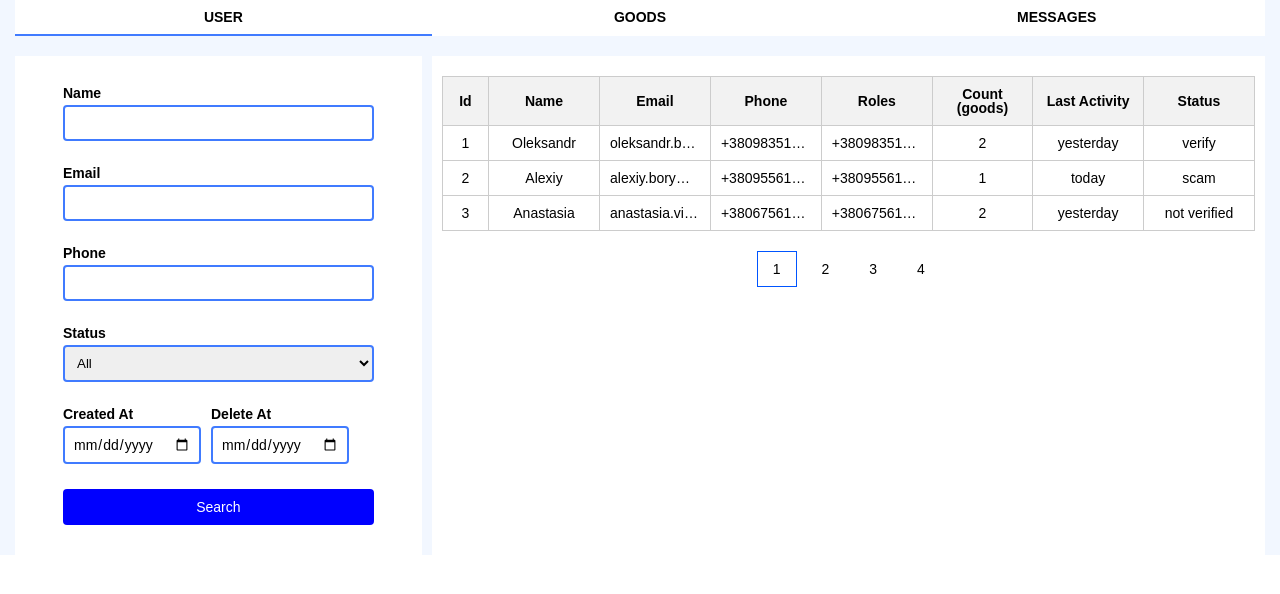
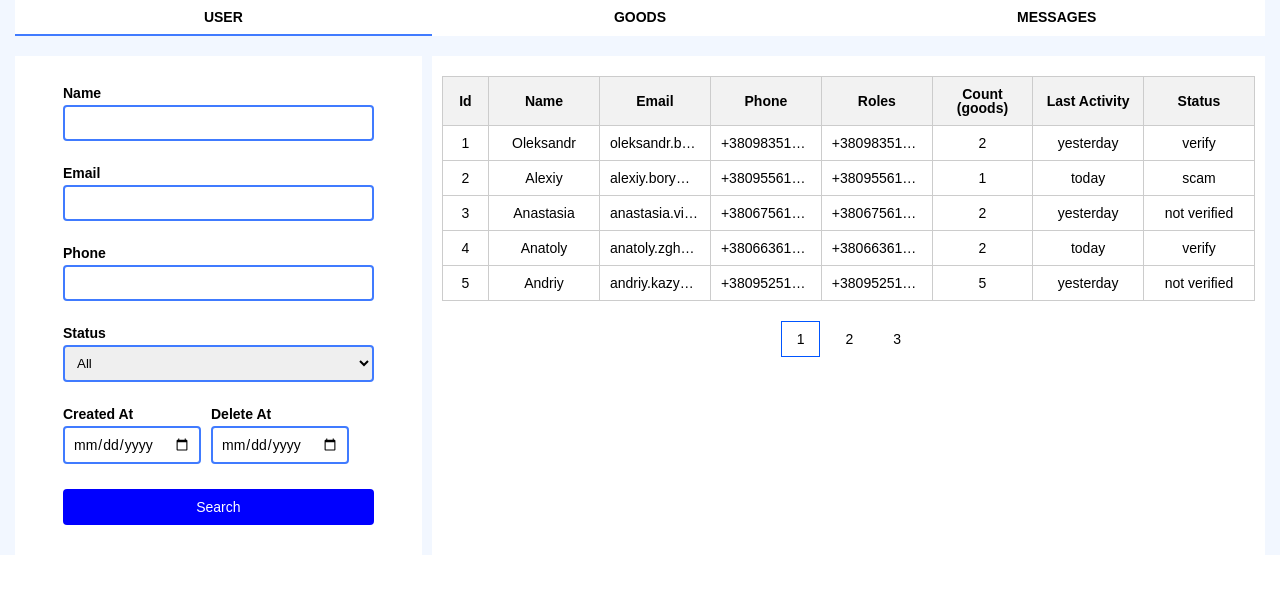
Before and after one commit to airgear-team/airgear.front, a React (Vite) app: page /admin in a window 1280 px wide. Shown: the top 594 px of the page. Built offline with nearby package versions, Linux system fonts and the light colour scheme.

Commit message:
Admin demo page v1.4

```diff
--- a/src/components/AdminResultTable/AdminResultsTable.jsx
+++ b/src/components/AdminResultTable/AdminResultsTable.jsx
@@ -1,17 +1,16 @@
 import { useState, useEffect } from "react";
 import { Pagination } from "../AdminPagination/AdminPagination"
 import style from "./styles.module.scss"
-import { usersArray } from "../../constants";
+import { USERS_PER_PAGE, usersArray } from "../../constants";
 
 export const AdminResultsTable = () => {
     const [users, setUsers] = useState([])
 
     const [currentPage, setCurrentPage] = useState(1);
-    const [usersPerPage] = useState(3);
 
     // // Get current users
-    const indexOfLastUser = currentPage * usersPerPage;
-    const indexOfFirstUser = indexOfLastUser - usersPerPage;
+    const indexOfLastUser = currentPage * USERS_PER_PAGE;
+    const indexOfFirstUser = indexOfLastUser - USERS_PER_PAGE;
     const currentUsers = users.slice(indexOfFirstUser, indexOfLastUser);
 
     // Change page
@@ -52,7 +51,7 @@ export const AdminResultsTable = () => {
                 </tbody>
             </table>
             <Pagination
-                usersPerPage={usersPerPage}
+                usersPerPage={USERS_PER_PAGE}
                 totalUsers={usersArray.length}
                 paginate={paginate}
                 currentPage={currentPage}
--- a/src/constants.js
+++ b/src/constants.js
@@ -214,3 +214,5 @@ export const usersArray = [
     { id: 11, name: "Zakhar", email: "zakhar.onys@gmail.com", phone: "+380987817755", roles: "+380987817755", goods: 1, activity: "today", status: "scam" },
     { id: 12, name: "Kyrylo", email: "kyrylo.trots@gmail.com", phone: "+380954117755", roles: "+380954117755", goods: 1, activity: "yesterday", status: "scam" }
 ]
+
+export const USERS_PER_PAGE = 5;
```
